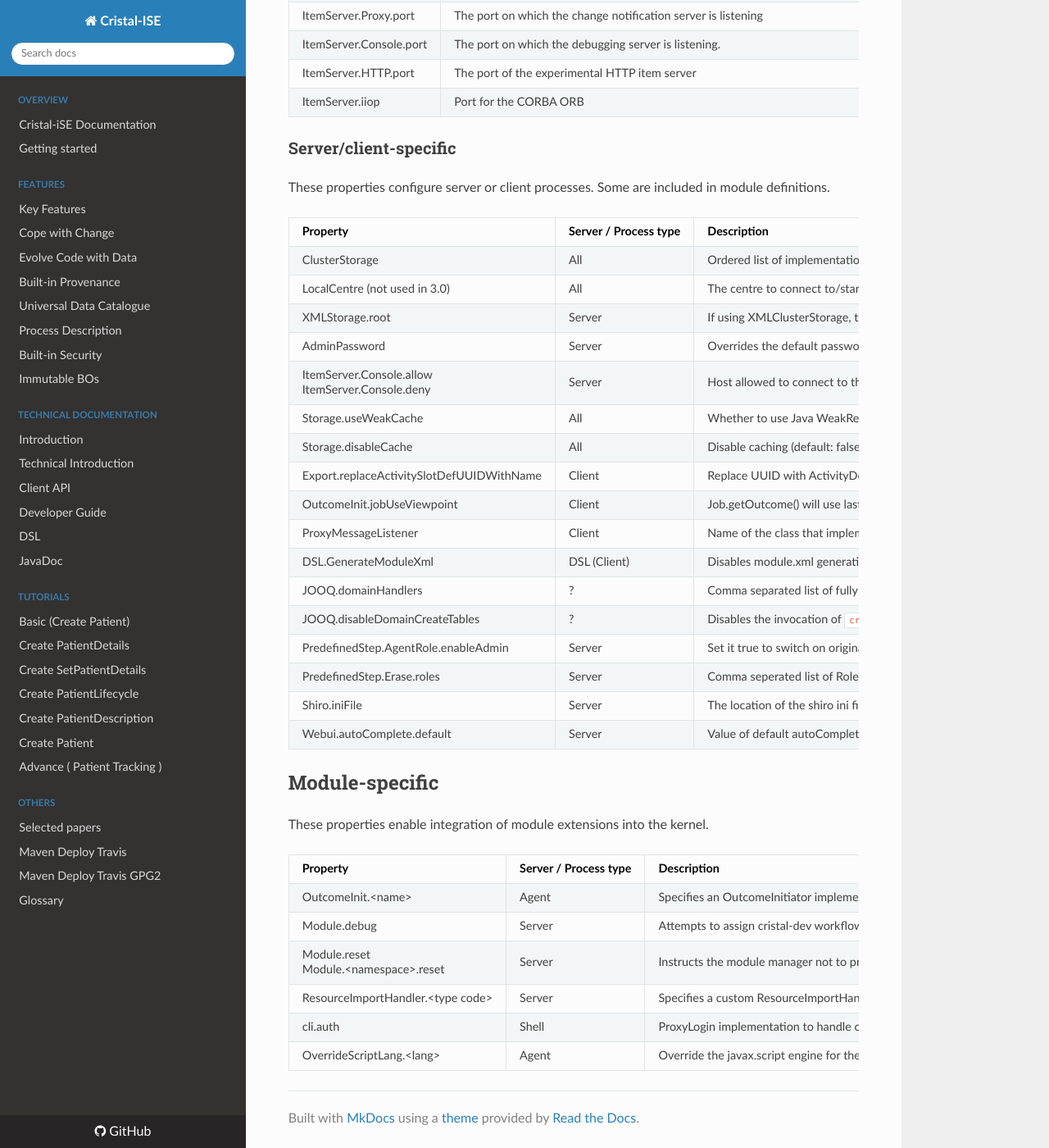
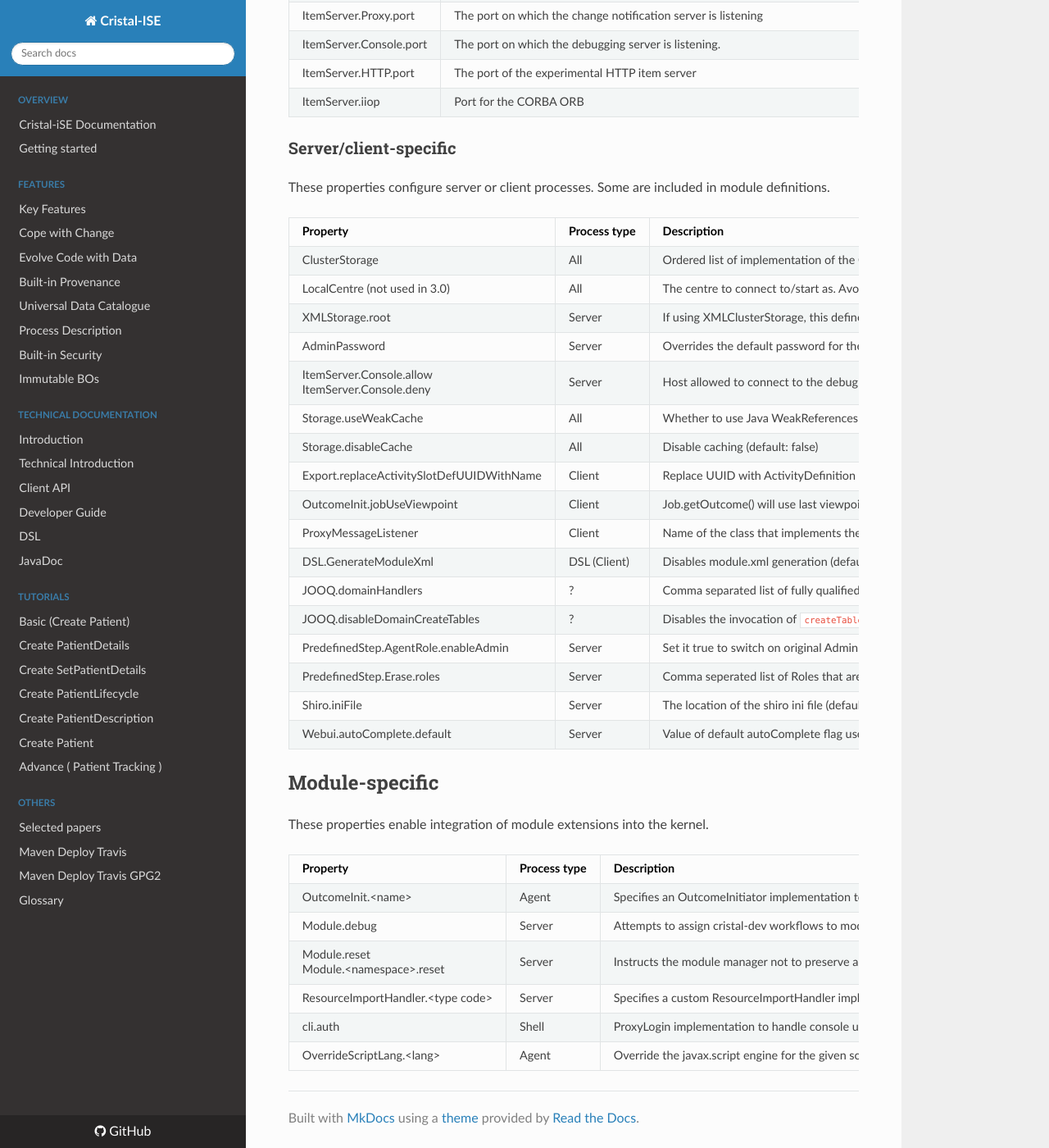
Before and after one commit to cristal-ise/cristal-ise, an MkDocs documentation site: the page built from docs/CRISTAL-System-Properties.md, in a window 1280 px wide and 1400 px high, scrolled down 737 px. Shown: the whole window at 82% size. Built offline with MkDocs 1.6.1, drawn with Linux system fonts in a browser that asks for light colours; nearby versions of some CDN libraries.

Commit message:
Update CRISTAL-System-Properties.md

```diff
--- a/docs/CRISTAL-System-Properties.md
+++ b/docs/CRISTAL-System-Properties.md
@@ -28,8 +28,8 @@ These properties configure a server or client with particular parameters for a c
 
 These properties configure server or client processes. Some are included in module definitions.
 
-| Property | Server / Process type | Description | Example value |
-|----------|-----------------------|-------------|---------------|
+| Property | Process type | Description | Example value |
+|----------|--------------|-------------|---------------|
 | ClusterStorage | All | Ordered list of implementation of the ClusterStorage interface that Cristal will use for storage of item local objects. Precedence is left to right. If package name is not supplied, org.cristalise.storage is implied | LDAPClusterStorage, XMLClusterStorage |
 | LocalCentre (not used in 3.0) | All | The centre to connect to/start as. Avoids having to specify the clc file in the arguments. | MyCentre |
 | XMLStorage.root | Server | If using XMLClusterStorage, this defined the root directory of XML file storage | /var/lib/cristal/db |
@@ -52,8 +52,8 @@ These properties configure server or client processes. Some are included in modu
 
 These properties enable integration of module extensions into the kernel.
 
-| Property | Server / Process type | Description | Example value |
-|----------|-----------------------|-------------|---------------|
+| Property | Process type | Description | Example value |
+|----------|--------------|-------------|---------------|
 | OutcomeInit.&lt;name&gt; | Agent | Specifies an OutcomeInitiator implementation to use to create new empty outcomes. Will be invoked from Job.getOutcome() for Activities with an 'OutcomeInit' property set to the given name | Class name |
 | Module.debug | Server | Attempts to assign cristal-dev workflows to module resources as they are imported, so they can be edited. | Boolean |
 | Module.reset<br>Module.&lt;namespace&gt;.reset | Server | Instructs the module manager not to preserve any modified module resources for either this module or all modules. If false, then resources will not be updated if the current version was modified by someone other than the bootstrapper | Boolean |
```
